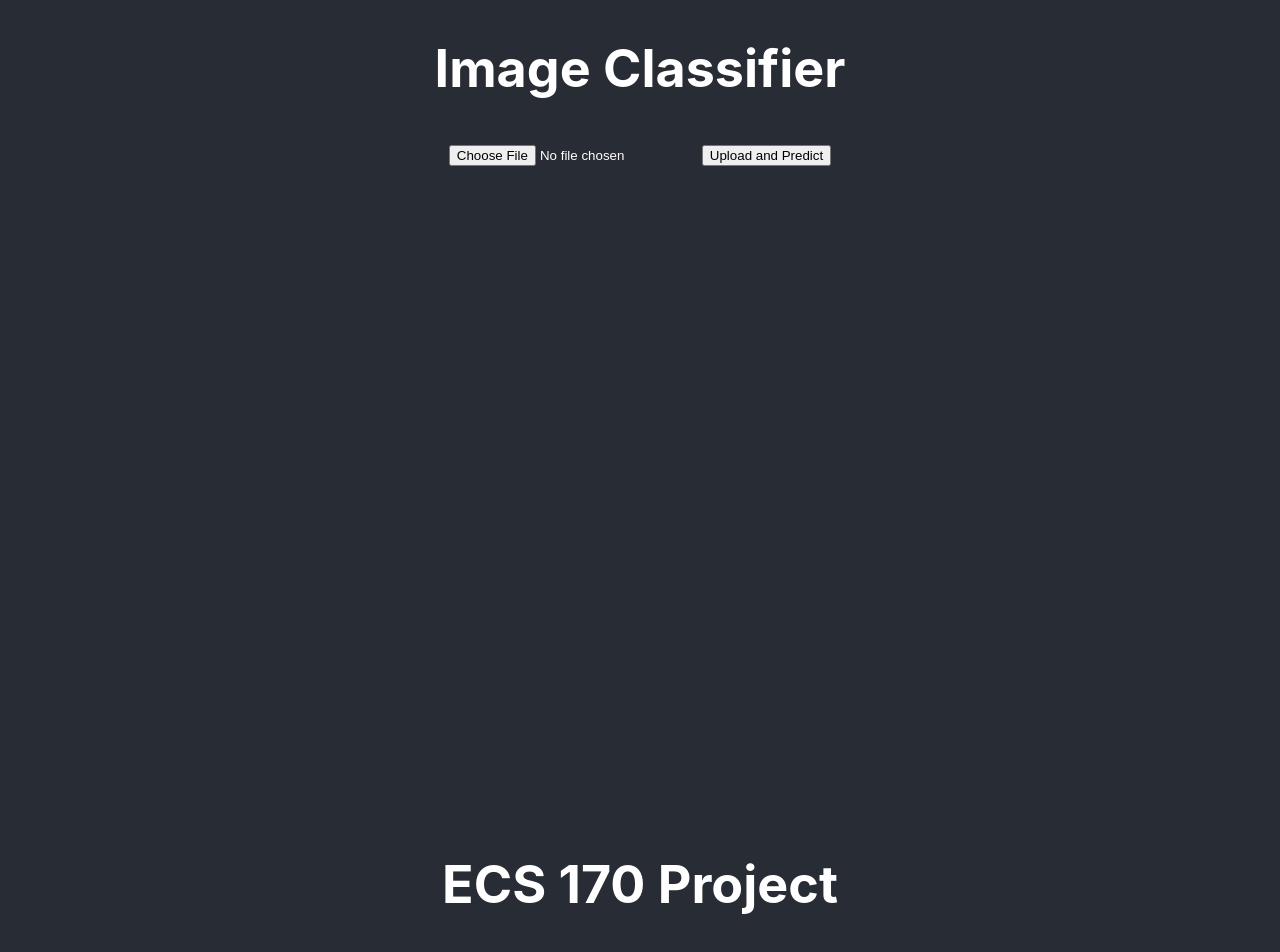
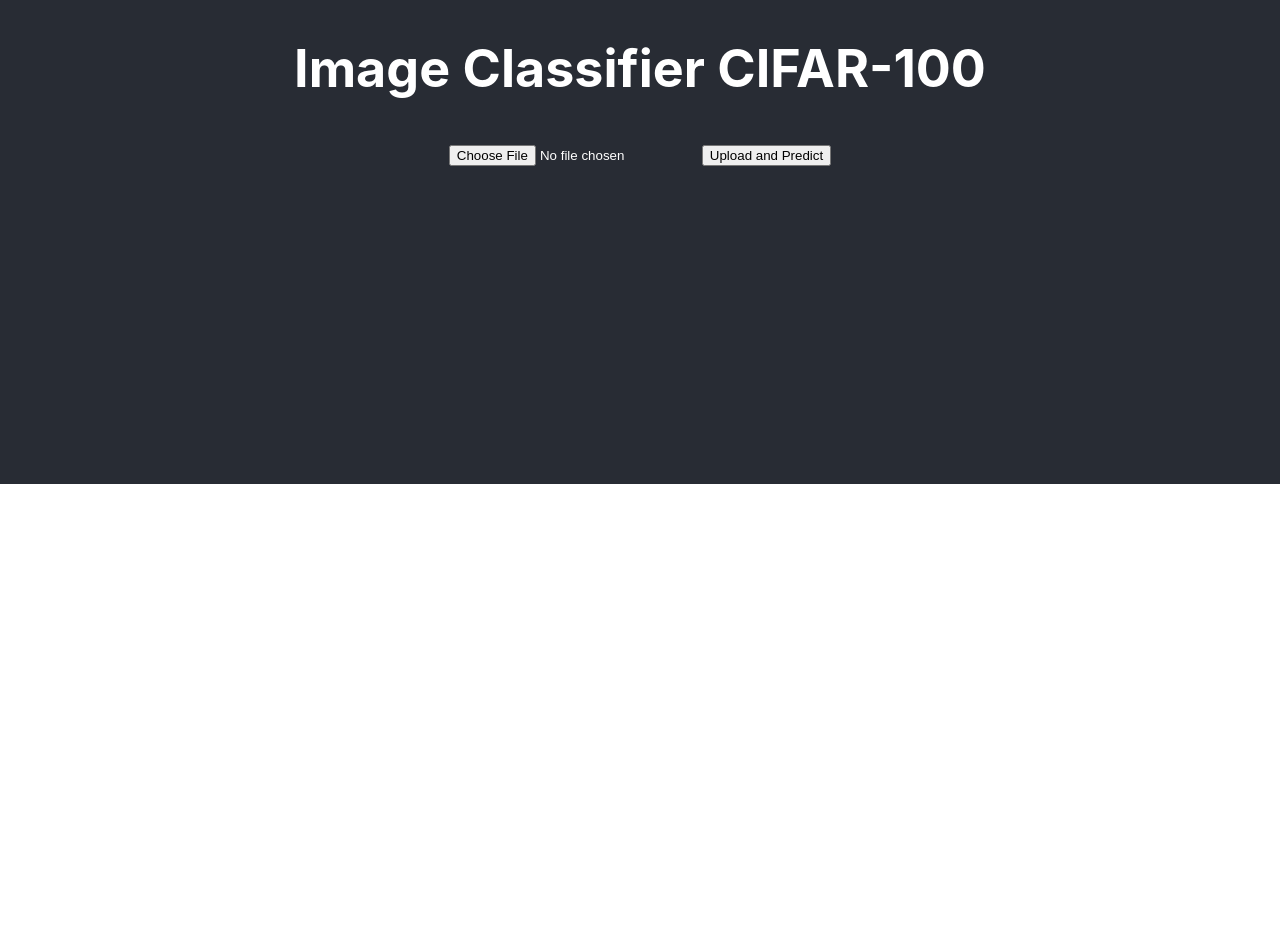
Before and after one commit to AnthonyWeidner/image-detection, a React (Create React App) app in the folder react-flask-app/: page / in a window 1280 px wide. Shown: the part 316-1268 px from the top of the page. After the commit the page ends 800 px from the top, so only its background shows below. Built offline with nearby package versions, Linux system fonts and the light colour scheme.

Commit message:
Test changes

```diff
--- a/react-flask-app/src/App.js
+++ b/react-flask-app/src/App.js
@@ -36,14 +36,9 @@ function App() {
   return (
     <div className="App">
       <header className="App-header">
-        <h1>Image Classifier</h1>
+        <h1>Image Classifier CIFAR-100</h1>
         <ImageUpload />
       </header>
-
-      <header className="App-header">
-        <h1>ECS 170 Project</h1>
-       </header>
-
     </div>
 
 
```
